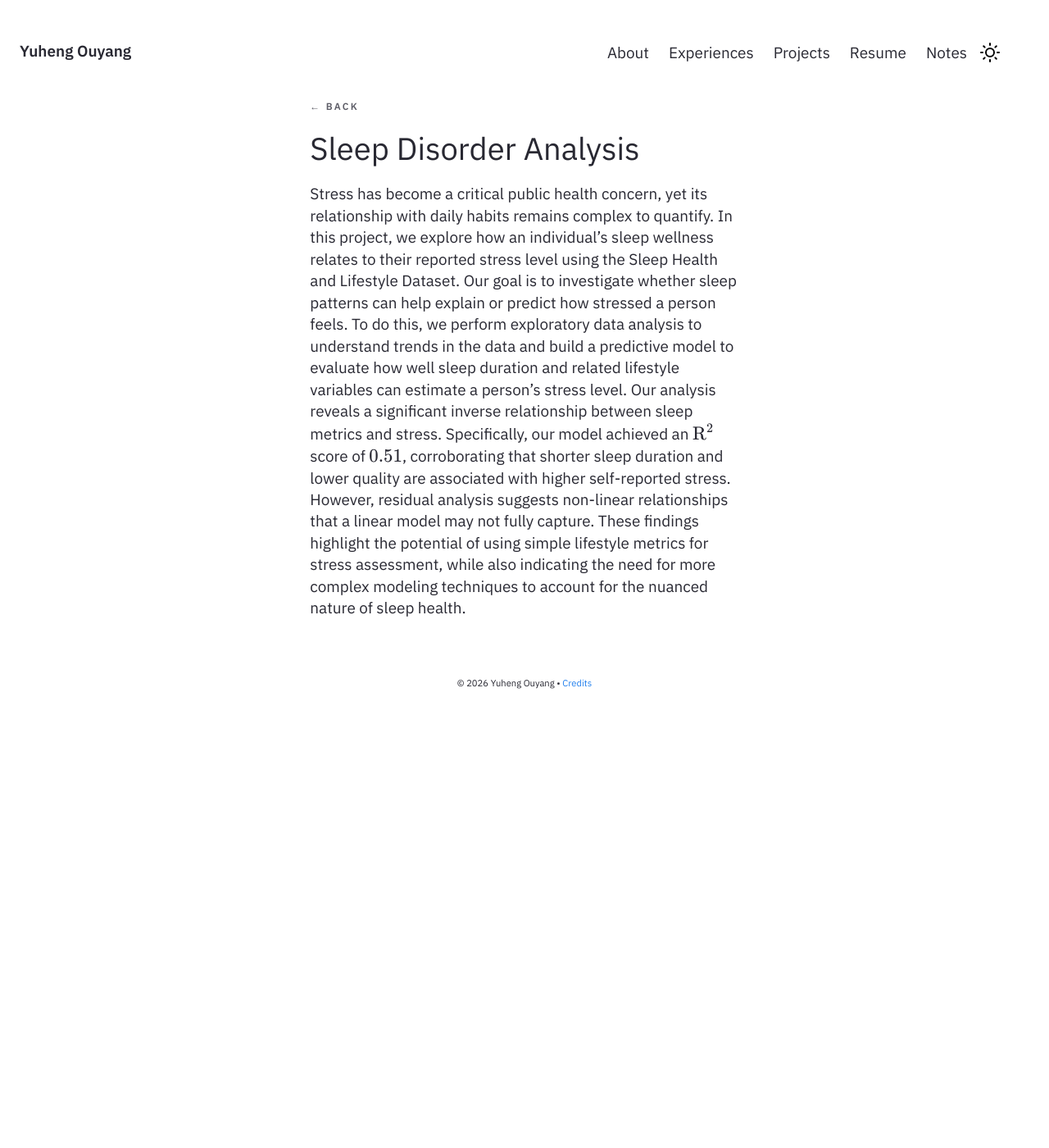
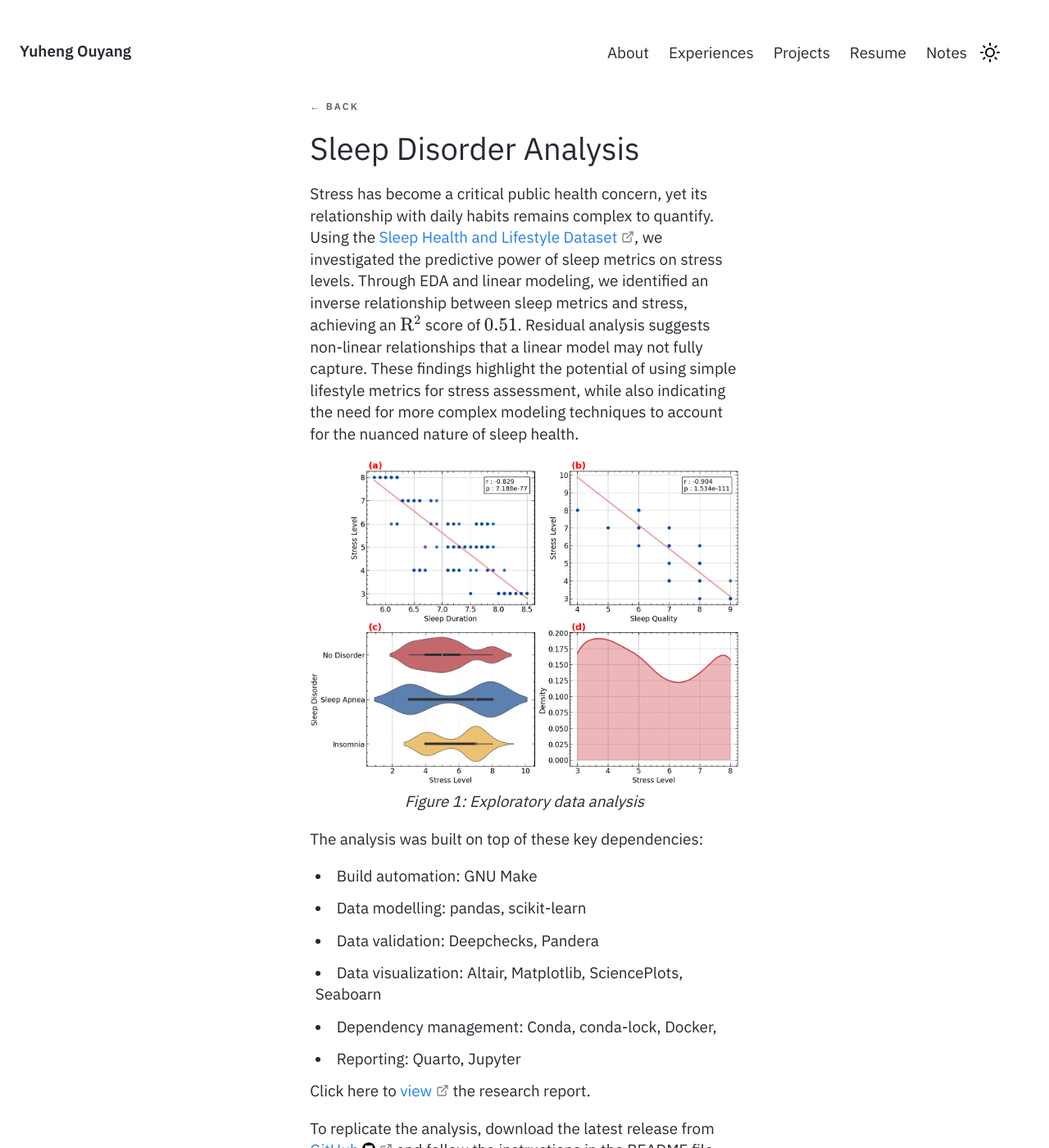
Before and after one commit to yhouyang02/yhouyang02.github.io, a Jekyll site: the page built from _notes/Public/sleep-disorder-analysis.md, in a window 1280 px wide and 1400 px high. Shown: the whole window at 82% size. Built offline with Jekyll 4.4.1, drawn with Linux system fonts in a browser that asks for light colours; some of the changed text lies outside the part shown.

Commit message:
Add EDA thumbnail and expand sleep analysis note
Add a new thumbnail image and enrich the sleep-disorder analysis note. assets/img/thumbnails/thumbnail-sleep-eda.png was added, and _notes/Public/sleep-disorder-analysis.md was updated to include a concise project summary, centered EDA figure embed, a list of key dependencies, links to the online report and GitHub repo, and a short technologies line for readers.

```diff
--- a/_notes/Public/sleep-disorder-analysis.md
+++ b/_notes/Public/sleep-disorder-analysis.md
@@ -6,4 +6,24 @@ feed: show
 date: 2025-12-01
 ---
 
-Stress has become a critical public health concern, yet its relationship with daily habits remains complex to quantify. In this project, we explore how an individual’s sleep wellness relates to their reported stress level using the Sleep Health and Lifestyle Dataset. Our goal is to investigate whether sleep patterns can help explain or predict how stressed a person feels. To do this, we perform exploratory data analysis to understand trends in the data and build a predictive model to evaluate how well sleep duration and related lifestyle variables can estimate a person’s stress level. Our analysis reveals a significant inverse relationship between sleep metrics and stress. Specifically, our model achieved an $$R^2$$ score of $$0.51$$, corroborating that shorter sleep duration and lower quality are associated with higher self-reported stress. However, residual analysis suggests non-linear relationships that a linear model may not fully capture. These findings highlight the potential of using simple lifestyle metrics for stress assessment, while also indicating the need for more complex modeling techniques to account for the nuanced nature of sleep health.
+Stress has become a critical public health concern, yet its relationship with daily habits remains complex to quantify. Using the [Sleep Health and Lifestyle Dataset](https://www.kaggle.com/datasets/uom190346a/sleep-health-and-lifestyle-dataset), we investigated the predictive power of sleep metrics on stress levels. Through EDA and linear modeling, we identified an inverse relationship between sleep metrics and stress, achieving an $$R^2$$ score of $$0.51$$. Residual analysis suggests non-linear relationships that a linear model may not fully capture. These findings highlight the potential of using simple lifestyle metrics for stress assessment, while also indicating the need for more complex modeling techniques to account for the nuanced nature of sleep health.
+
+<p align="center">
+      <img src="../../assets/img/thumbnails/thumbnail-sleep-eda.png" width="100%" alt="Sleep disorder EDA summary">
+      <em> Figure 1: Exploratory data analysis  </em>
+</p>
+
+The analysis was built on top of these key dependencies:
+
+- Build automation: GNU Make
+- Data modelling: pandas, scikit-learn
+- Data validation: Deepchecks, Pandera
+- Data visualization: Altair, Matplotlib, SciencePlots, Seaboarn
+- Dependency management: Conda, conda-lock, Docker,
+- Reporting: Quarto, Jupyter
+
+Click here to [view](https://www.yhouyang.me/sleep-disorder-analysis/sleep-disorder-analysis.html) the research report.
+
+To replicate the analysis, download the latest release from  [GitHub <img src="../../assets/img/github-icon.svg" alt="drawing" width="16"/>](https://github.com/yhouyang02/sleep-disorder-analysis) and follow the instructions in the README file. The repository includes the dataset, Jupyter notebook, and dependency configuration.
+
+<u>Technologies</u>: Docker • GNU Maker • Quarto • scikit-learn
```
Also changed, not shown: assets/img/thumbnails/thumbnail-sleep-eda.png (added).
